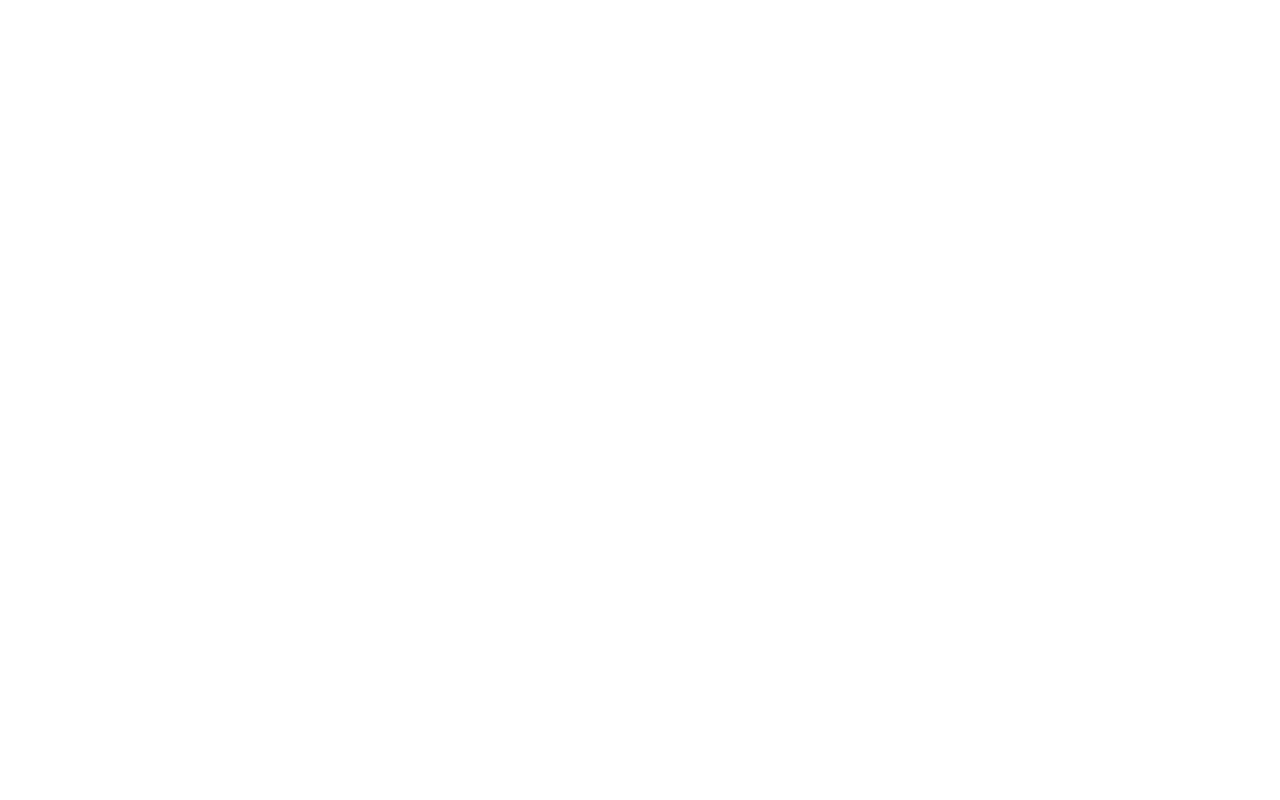
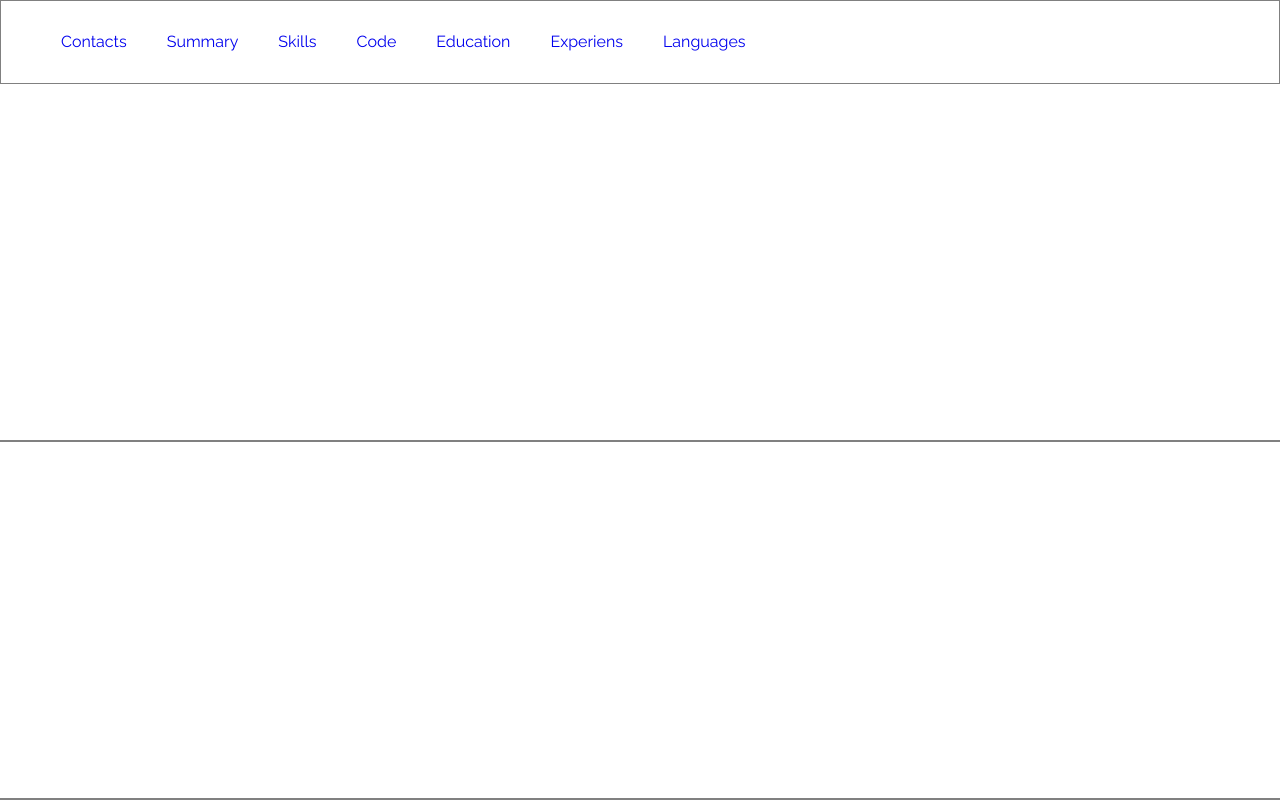
Before and after one commit to zytsev/rsschool-cv-2022, a plain HTML site: page index.html in a window 1280 px wide. Drawn offline with Linux system fonts and the light colour scheme.

Commit message:
feat:add header

```diff
--- a/index.html
+++ b/index.html
@@ -9,6 +9,30 @@
   <link rel="icon" href="assets/img/favicon.ico">
 </head>
 <body>
+  <header class="header">
+    <div class="container">
+      <nav class="nav">
+        <ul class="nav-list">
+          <li><a href="#contacts" class="nav-link">Contacts</a></li>
+          <li><a href="#summary" class="nav-link">Summary</a></li>
+          <li><a href="#skills" class="nav-link">Skills</a></li>
+          <li><a href="#code" class="nav-link">Code</a></li>
+          <li><a href="#education" class="nav-link">Education</a></li>
+          <li><a href="#experiens" class="nav-link">Experiens</a></li>
+          <li><a href="#languages" class="nav-link">Languages</a></li>
+        </ul>
+      </nav>
+    </div>
+  </header>
+  <main class="main">
+    <div class="container">
 
+    </div>
+  </main>
+  <footer class="footer">
+    <div class="container">
+
+    </div>
+  </footer>
 </body>
 </html>
--- a/style.css
+++ b/style.css
@@ -10,7 +10,35 @@
 }
 body {
   font-family: "Raleway";
+  min-height: 100vh;
+  margin: 0; padding: 0;
+  display: flex;
+  flex-direction: column;
+  justify-content: space-between;
 }
 * {
   box-sizing: border-box;
 }
+.header {
+  border: 1px solid grey;
+}
+.main {
+  border: 1px solid grey;
+}
+.footer {
+  border: 1px solid grey;
+}
+.container {
+  max-width: 1440px;
+  margin: 0 auto;
+}
+.nav-list {
+  list-style: none;
+  display: flex;
+  align-items: center;
+}
+.nav-link {
+  padding: 0 20px;
+  line-height: 50px;
+  text-decoration: none;
+}
```
